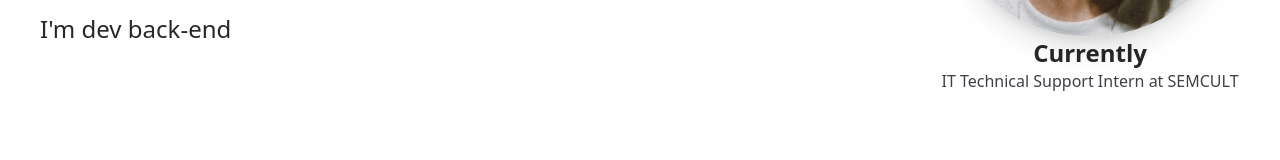
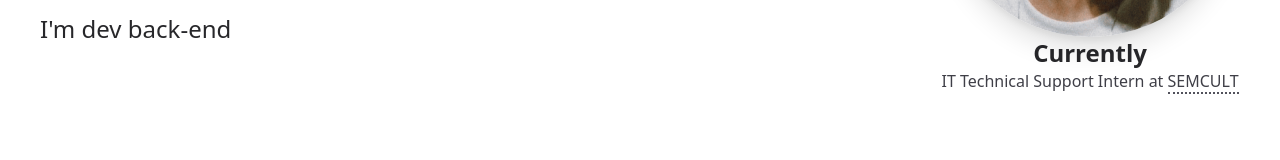
Before and after one commit to eded001/portfolio, a React (Vite) app: page / in a window 1280 px wide. Shown: the part 485-645 px from the top of the page. Built offline with nearby package versions, Linux system fonts and the light colour scheme.

Commit message:
css: estilização do texto e mudança de cursor

```diff
--- a/src/contents/Presentation.jsx
+++ b/src/contents/Presentation.jsx
@@ -79,7 +79,7 @@
                         <span className="font-medium">IT Technical Support Intern</span> at{" "}
                         <Tooltip className="font-medium">
                             <TooltipTrigger>
-                                <span className="font-medium">SEMCULT</span>
+                                <span className="font-medium border-b-2 border-zinc-600 border-dotted cursor-help">SEMCULT</span>
                             </TooltipTrigger>
                             <TooltipContent className="bg-zinc-900">
                                 <p>Secretaria Municipal de Cultura e Turismo de Belém</p>
```
